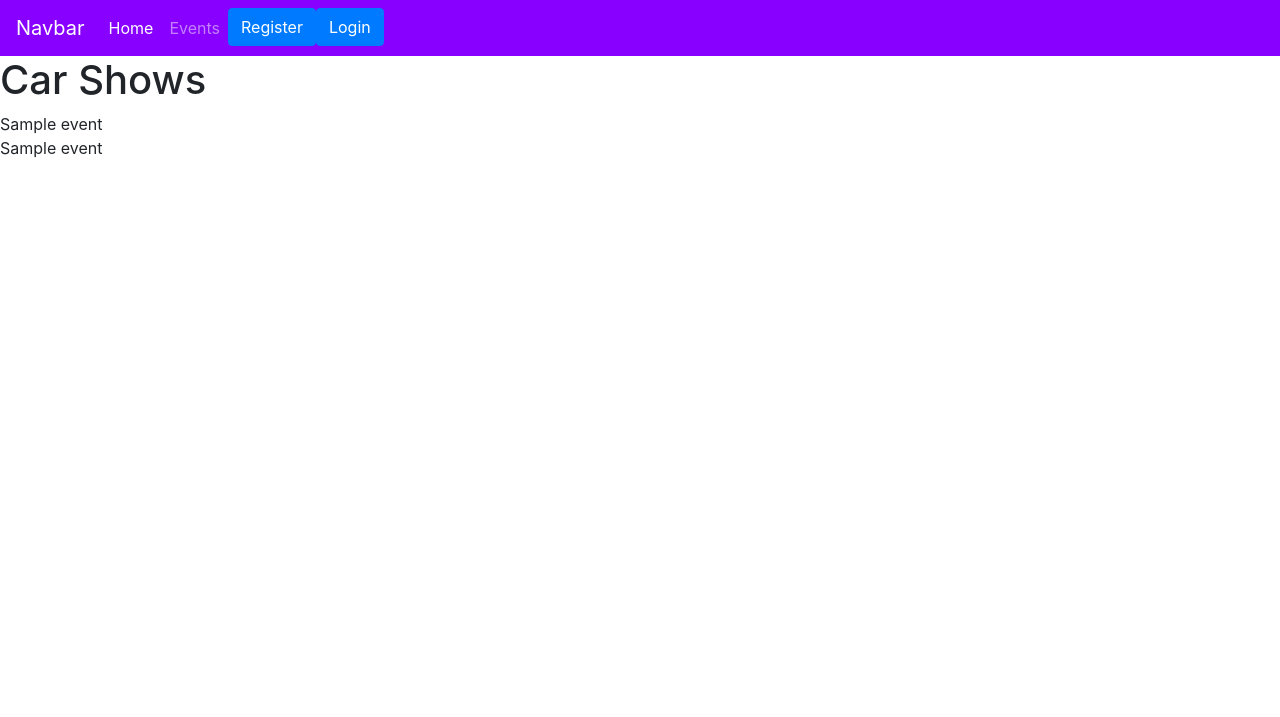
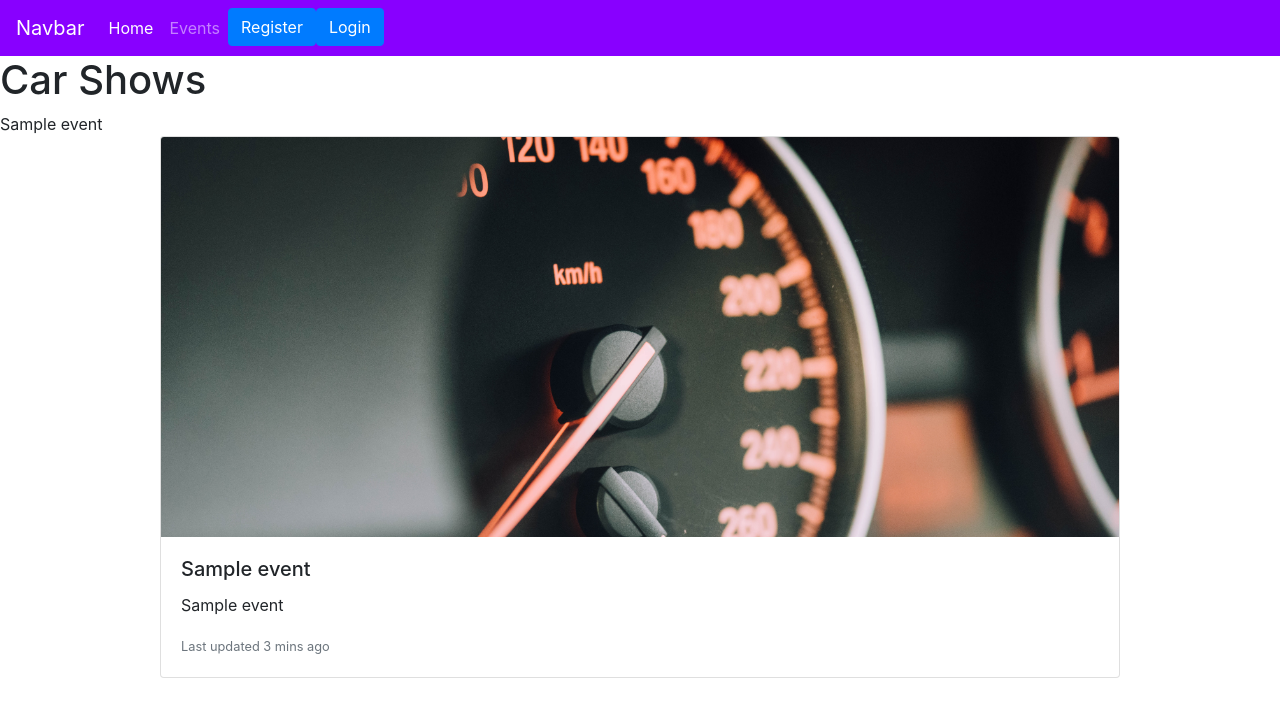
Before and after one commit to matt-oc/car-shows, a Flask app: page / in a window 1280 px wide. Shown: the top 717 px of the page. Run offline with Flask 2, Linux system fonts and the light colour scheme; a database or web service that is not in the repository returns one stand-in record (values such as "Sample title"); some libraries are stand-ins or nearby versions.

Commit message:
'add layout to events'

```diff
--- a/static/css/styles.css
+++ b/static/css/styles.css
@@ -14,3 +14,8 @@
   display: flex;
   justify-content: center;
 }
+
+.card-img-top {
+  max-height: 400px;
+  object-fit: cover;
+}
--- a/templates/events.html
+++ b/templates/events.html
@@ -3,7 +3,19 @@
 
 {% for event in events %}
 {{ event.event_name}}<br>
-{{ event.category_name}}
+<div class="row m-0 p-0">
+  <div class="col-12 d-flex justify-content-center m-0 p-0">
+<div class="card mb-3 w-75">
+  <img class="card-img-top" src="/static/images/default-event.jpg" alt="Card image cap">
+  <div class="card-body">
+    <h5 class="card-title">{{ event.event_name}}</h5>
+    <p class="card-text">{{ event.category_name}}</p>
+    <p class="card-text"><small class="text-muted">Last updated 3 mins ago</small></p>
+  </div>
+</div>
+</div>
+</div>
+
 {% endfor %}
 
 {% endblock %}
```
Also changed, not shown: README.md, static/images/default-event.jpg (added).
